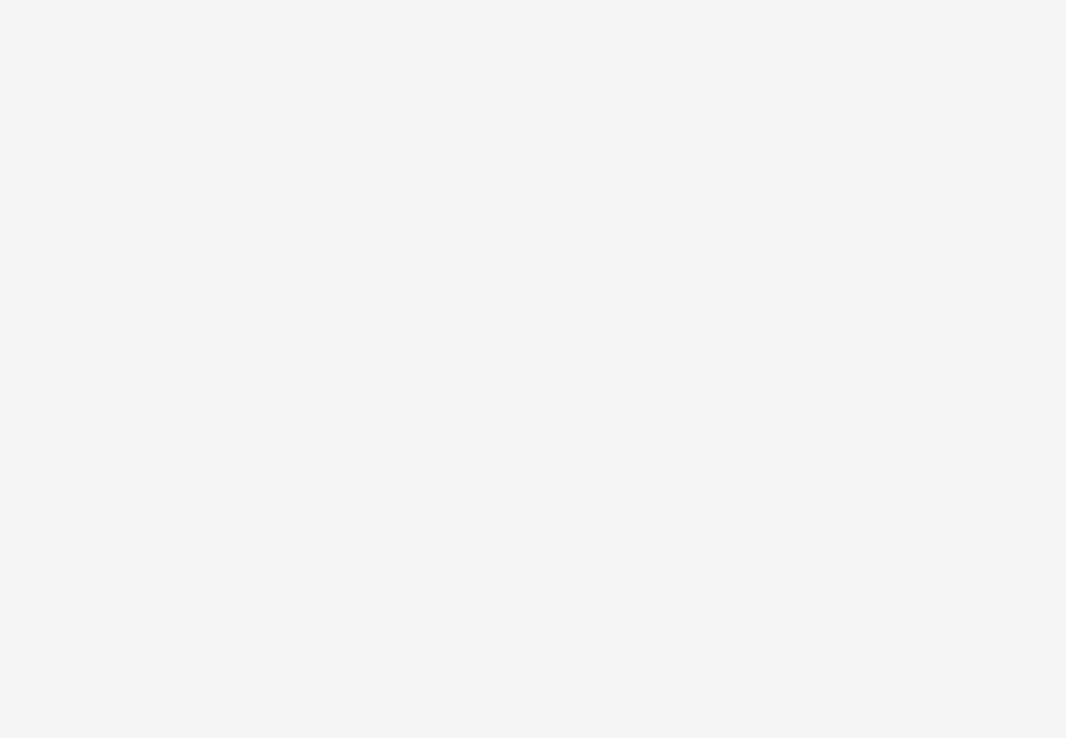
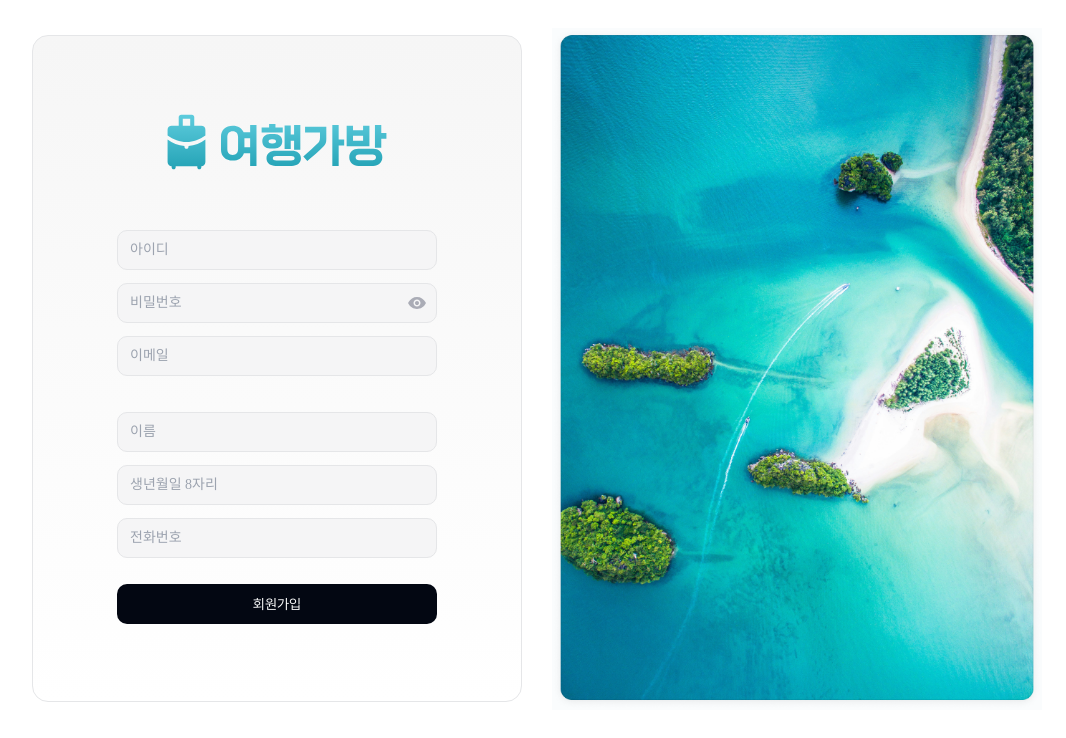
Before and after one commit to jiwonly/TravelBag, a React (Vite) app in the folder m7-frontend/: page /register in a window 1280 px wide. Before the commit this address had no page. Shown: the top 738 px of the page, without its empty margins (103-1169 px from the left). Built offline with nearby package versions, Linux system fonts and the light colour scheme.

Commit message:
💄 feat: 로그인, 회원가입 페이지 완성

```diff
--- a/m7-frontend/src/App.jsx
+++ b/m7-frontend/src/App.jsx
@@ -11,6 +11,7 @@ import New from "./pages/New";
 import Tip from "./pages/Tip";
 import Template from "./pages/Template";
 import Login from "./pages/Login";
+import Register from "./pages/Register";
 
 function reducer(state, action) {
   let nextState;
@@ -85,6 +86,7 @@ function App() {
                 <Route path="/new" element={<New />} />
                 <Route path="/tip" element={<Tip />} />
                 <Route path="/login" element={<Login />} />
+                <Route path="/register" element={<Register />} />
                 <Route path="/template/:id" element={<Template />} />
               </Routes>
             </Router>
--- a/m7-frontend/src/components/HalfTemplate.jsx
+++ b/m7-frontend/src/components/HalfTemplate.jsx
@@ -3,28 +3,43 @@ import LoginLogo from "../assets/LoginLogo.svg";
 import InfoInputButton from "./InfoInputButton";
 import LoginButton from "./LoginButton";
 import RegisterButton from "./RegisterButton";
-import pw from "../assets/icon/pw.svg";
+import { useNavigate } from "react-router-dom";
 
 const HalfTemplate = ({ type }) => {
+  const nav = useNavigate();
+
   return (
     <div className="flex justify-center items-center gap-[30px] p-[28px] bg-white">
       <div className="flex flex-col justify-center items-center w-[490px] h-[667px] px-20 py-6  border border-[color:var(--Gray-100,#E5E6E8)] [background:var(--Gradient---Off-White,linear-gradient(180deg,#F6F6F6_0%,#FFF_100%))] rounded-2xl border-solid">
-        <img src={LoginLogo} className="w-[210px] mb-[60px]" />
+        <img src={LoginLogo} className="w-[220px] mb-[60px]" />
 
         {type === "login" ? (
           <div className="flex flex-col gap-[13px]">
             <InfoInputButton content="아이디" type="text" />
             <InfoInputButton content="비밀번호" type="password" />
-            <LoginButton />
-            <RegisterButton />
+            <div></div>
+            <LoginButton content="로그인" />
+            <RegisterButton
+              onClick={() => {
+                nav("/register");
+              }}
+            />
           </div>
         ) : (
-          <div>
-            <InfoInputButton content="아이디" type="text" />
-            <InfoInputButton content="비밀번호" type="password" />
-            <InfoInputButton content="이메일" type="email"/>
-            <InfoInputButton content="전화번호" />
-            <RegisterButton />
+          <div className="flex flex-col gap-[13px]">
+            <InfoInputButton content="아이디" type="text" name="id" />
+            <InfoInputButton content="비밀번호" type="password" name="pwd" />
+            <InfoInputButton content="이메일" type="text" name="email" />
+            <div className="h-[10px]"></div>
+            <InfoInputButton content="이름" type="text" name="name" />
+            <InfoInputButton
+              content="생년월일 8자리"
+              type="text"
+              name="birthday"
+            />
+            <InfoInputButton content="전화번호" type="text" name="phone" />
+            <div></div>
+            <LoginButton content="회원가입" />
           </div>
         )}
       </div>
--- a/m7-frontend/src/components/InfoInputButton.jsx
+++ b/m7-frontend/src/components/InfoInputButton.jsx
@@ -1,10 +1,21 @@
 import pw from "../assets/icon/pw.svg";
+import { useState } from "react";
 
-const InfoInputButton = ({ content, type }) => {
+const InfoInputButton = ({ content, type, name }) => {
+  const [showPassword, setShowPassword] = useState(false);
+
+  const onPasswordVisibility = () => {
+    setShowPassword(!showPassword); // 비밀번호 표시 상태 토글
+  };
+
+  // type이 password일 때만 이벤트 헨들러가 가능하게 처리
+  const inputType = type === "password" && showPassword ? "text" : type;
+
   return (
     <div className="flex items-center">
       <input
-        type={type}
+        type={inputType}
+        name={name}
         placeholder={content}
         className="flex w-[320px] h-[40px] items-center border border-[color:var(--Gray-100,#E5E6E8)] [background:var(--Gray-50,#F5F5F6)] text-sm font-[Pretendard-Light] px-3 py-2.5 rounded-[10px] border-solid leading-5"
       />
@@ -12,7 +23,8 @@ const InfoInputButton = ({ content, type }) => {
         <img
           src={pw}
           alt="password icon"
-          className="absolute w-5 h-5 cursor-pointer ml-[290px]" // 이미지 오른쪽에 배치
+          onClick={onPasswordVisibility}
+          className="absolute w-5 h-5 cursor-pointer ml-[290px]"
         />
       )}
     </div>
--- a/m7-frontend/src/components/LoginButton.jsx
+++ b/m7-frontend/src/components/LoginButton.jsx
@@ -1,8 +1,8 @@
-const LoginButton = () => {
+const LoginButton = ({content, onClick}) => {
     return (
       <div>
-        <button className="flex w-[320px] h-[40px] justify-center items-center border-none bg-gray-950 text-sm text-white px-4 py-2 rounded-[10px] leading-5">
-            로그인
+        <button onClick={onClick} className="flex w-[320px] h-[40px] justify-center items-center border-none bg-gray-950 text-sm text-white px-4 py-2 rounded-[10px] leading-5">
+            {content}
         </button>
       </div>
     );
--- a/m7-frontend/src/components/RegisterButton.jsx
+++ b/m7-frontend/src/components/RegisterButton.jsx
@@ -1,7 +1,10 @@
-const RegisterButton = () => {
+const RegisterButton = ({ onClick }) => {
   return (
     <div>
-      <button className="flex w-[320px] h-[40px] justify-center items-center border border-[color:var(--Gray-100,#E5E6E8)] text-sm text-gray-900 px-4 py-2 rounded-[10px] border-solid leading-5">
+      <button
+        onClick={onClick}
+        className="flex w-[320px] h-[40px] justify-center items-center border border-[color:var(--Gray-100,#E5E6E8)] text-sm text-gray-900 px-4 py-2 rounded-[10px] border-solid leading-5"
+      >
         회원가입
       </button>
     </div>
--- /dev/null
+++ b/m7-frontend/src/pages/Register.jsx
@@ -0,0 +1,11 @@
+import HalfTemplate from "@/components/HalfTemplate";
+
+const Register = () => {
+  return (
+    <div>
+      <HalfTemplate type="register" />
+    </div>
+  );
+};
+
+export default Register;
```
